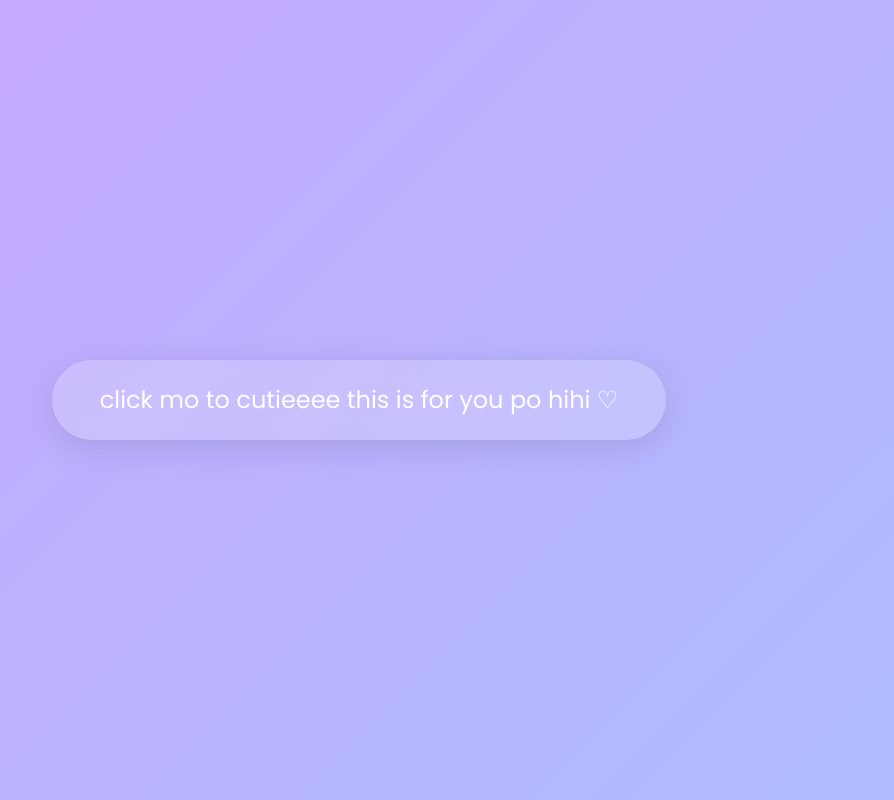
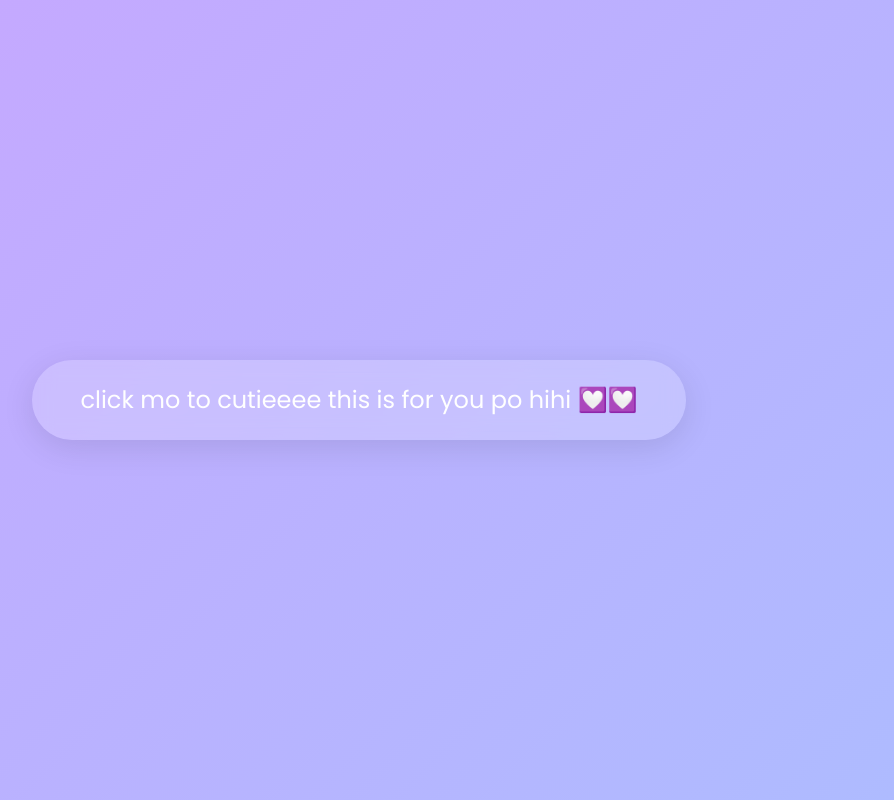
Before and after one commit to calebskibidisigma/reasonswhyilovebabi, a plain HTML site: page index.html in a window 1280 px wide. Shown: the top 800 px of the page, without its empty margins (281-1175 px from the left). Drawn offline with nearby package versions, Linux system fonts and the light colour scheme.

Commit message:
Update index.html

```diff
--- a/index.html
+++ b/index.html
@@ -16,7 +16,7 @@
 <body class="text-white">
 <div class="min-h-screen flex items-center justify-center">
 <button onclick="window.location.href='messages.html'" class="glassmorphism px-12 py-6 rounded-full text-xl md:text-2xl hover:scale-105 transition-transform duration-300 cursor-pointer">
-click mo to cutieeee this is for you po hihi ♡
+click mo to cutieeee this is for you po hihi 💟💟
 </button>
 </div>
 <div id="loveContent" class="container mx-auto px-4 py-12 md:py-16 max-w-7xl mt-24 opacity-0 pointer-events-none transition-all duration-700 transform translate-y-10">
```
